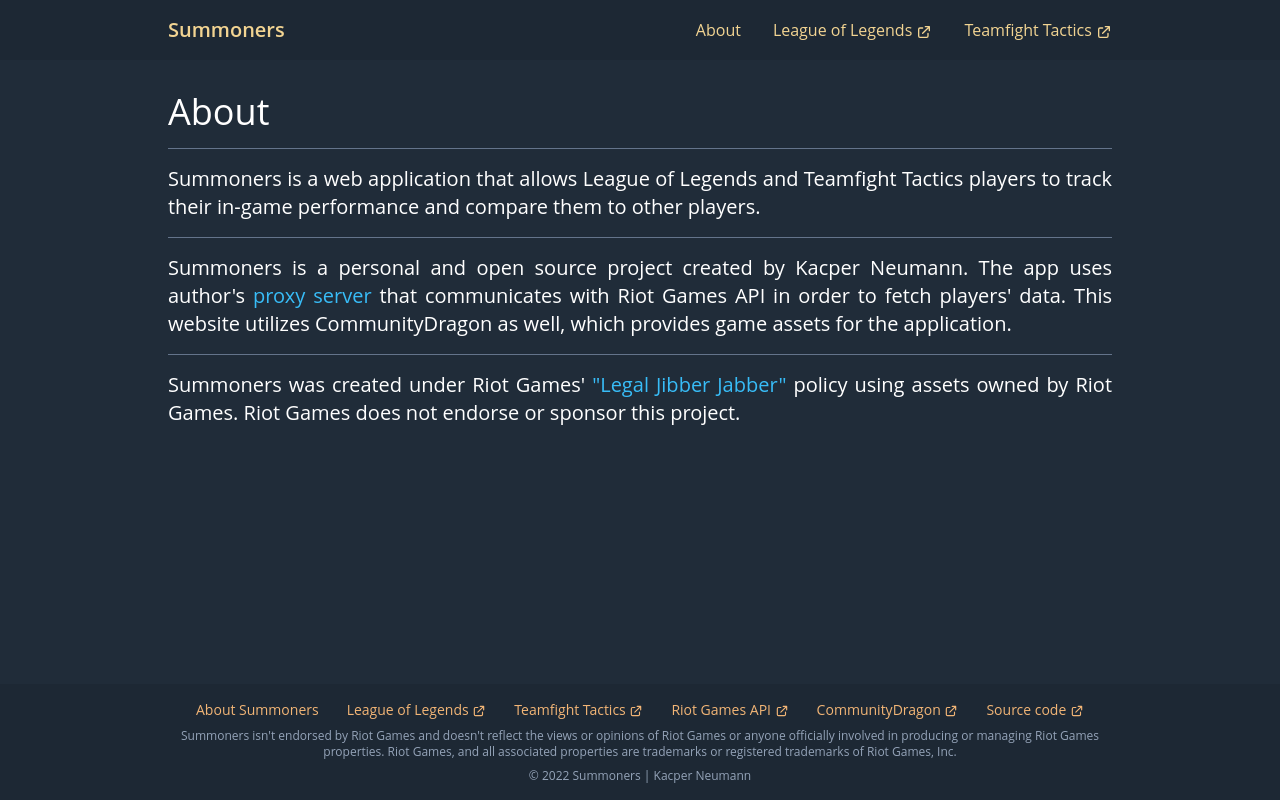
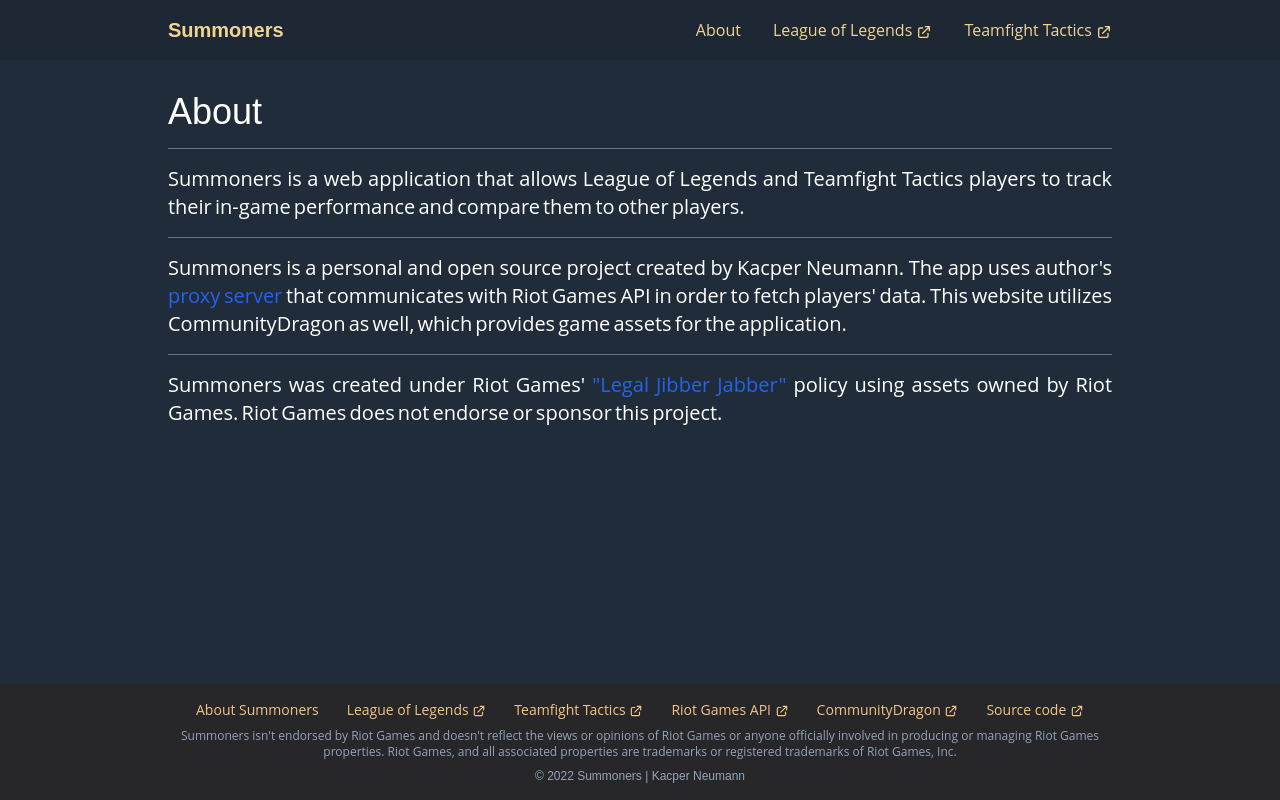
Before and after one commit to Neukz/summoners, a React (Create React App) app: page /about in a window 1280 px wide. Built offline with nearby package versions, Linux system fonts and the light colour scheme.

Commit message:
Changed colors and fonts

```diff
--- a/src/components/QueueCard.jsx
+++ b/src/components/QueueCard.jsx
@@ -5,7 +5,7 @@
 	}
 
 	return (
-		<div className="rounded-xl divide-y divide-slate-600 bg-primary-light text-slate-400 text-sm">
+		<div className="rounded-xl divide-y divide-slate-600 bg-primary-dark text-slate-400 text-sm shadow-md">
 			{/* Queue */}
 			<h3 className="text-white px-4 py-2">{queue.queueType}</h3>
 
--- a/src/components/SearchSummonerForm.jsx
+++ b/src/components/SearchSummonerForm.jsx
@@ -22,7 +22,7 @@
 			<div className="flex justify-center space-x-4 mb-4">
 				{/* Summoner name text field */}
 				<input
-					className="outline-none w-full bg-primary-light rounded-full pl-4 placeholder:text-slate-400 caret-secondary max-w-md"
+					className="outline-none w-full bg-primary-light rounded-full pl-4 shadow max-w-md placeholder:text-slate-400 focus:shadow-md"
 					type="text"
 					placeholder="Name"
 					required
@@ -46,7 +46,7 @@
 			<div className="flex flex-wrap justify-center gap-3">
 				{regions.map(region => (
 					<abbr
-						className={`no-underline rounded px-2 py-1 cursor-pointer hover:translate-y-1 duration-100 ${
+						className={`no-underline rounded px-2 py-1 font-medium cursor-pointer shadow hover:translate-y-1 duration-100 ${
 							region.abbreviation === selectedRegion
 								? 'bg-secondary text-primary-dark'
 								: 'bg-primary-light'
--- a/src/components/SummonerProfile.jsx
+++ b/src/components/SummonerProfile.jsx
@@ -13,7 +13,7 @@
 				alt=""
 			/>
 
-			<h2 className="text-lg font-bold">{summoner.name}</h2>
+			<h2 className="text-lg font-montserrat font-semibold">{summoner.name}</h2>
 
 			<div className="text-slate-400 text-sm">
 				Level {summoner.summonerLevel}
--- a/src/components/layout/Footer.jsx
+++ b/src/components/layout/Footer.jsx
@@ -2,18 +2,18 @@
 
 const Footer = () => {
 	return (
-		<footer className="bg-primary-dark w-full z-10">
+		<footer className="bg-zinc-800 text-slate-400 w-full z-10">
 			<div className="container mx-auto p-4 space-y-2 text-center text-xs">
 				<FooterNavigation />
 
-				<p className="text-slate-400">
+				<p>
 					Summoners isn't endorsed by Riot Games and doesn't reflect the views
 					or opinions of Riot Games or anyone officially involved in producing
 					or managing Riot Games properties. Riot Games, and all associated
 					properties are trademarks or registered trademarks of Riot Games, Inc.
 				</p>
 
-				<p className="text-slate-400" translate="no">
+				<p className="font-montserrat" translate="no">
 					&copy; 2022 Summoners | Kacper Neumann
 				</p>
 			</div>
--- a/src/components/layout/FooterNavigation.jsx
+++ b/src/components/layout/FooterNavigation.jsx
@@ -3,41 +3,41 @@
 
 const FooterNavigation = () => {
 	return (
-		<nav className="text-secondary-dark w-full lg:text-sm">
+		<nav className="text-secondary w-full lg:text-sm">
 			<ul className="grid gap-y-1 grid-cols-2 sm:grid-cols-3 md:gap-y-0 lg:flex lg:justify-evenly">
-				<li className="order-1 sm:order-none">
+				<li className="order-1 sm:order-none hover:text-secondary-dark">
 					<Link to="about">About Summoners</Link>
 				</li>
 
-				<li className="order-3 sm:order-none">
+				<li className="order-3 sm:order-none hover:text-secondary-dark">
 					<OutgoingLink
 						name="League of Legends"
 						href="https://leagueoflegends.com"
 					/>
 				</li>
 
-				<li className="order-5 sm:order-none">
+				<li className="order-5 sm:order-none hover:text-secondary-dark">
 					<OutgoingLink
 						name="Teamfight Tactics"
 						href="https://teamfighttactics.leagueoflegends.com"
 					/>
 				</li>
 
-				<li className="order-2 sm:order-none">
+				<li className="order-2 sm:order-none hover:text-secondary-dark">
 					<OutgoingLink
 						name="Riot Games API"
 						href="https://developer.riotgames.com"
 					/>
 				</li>
 
-				<li className="order-4 sm:order-none">
+				<li className="order-4 sm:order-none hover:text-secondary-dark">
 					<OutgoingLink
 						name="CommunityDragon"
 						href="https://communitydragon.org"
 					/>
 				</li>
 
-				<li className="order-6 sm:order-none">
+				<li className="order-6 sm:order-none hover:text-secondary-dark">
 					<OutgoingLink
 						name="Source code"
 						href="https://github.com/Neukz/summoners"
--- a/src/components/layout/Navbar.jsx
+++ b/src/components/layout/Navbar.jsx
@@ -6,7 +6,11 @@
 	return (
 		<nav className="bg-primary-dark text-secondary-light w-full z-10 relative">
 			<div className="container mx-auto p-4 flex justify-between items-center">
-				<Link to="/" className="text-xl font-semibold" translate="no">
+				<Link
+					to="/"
+					className="text-xl font-montserrat font-semibold"
+					translate="no"
+				>
 					Summoners
 				</Link>
 
--- a/src/pages/About.jsx
+++ b/src/pages/About.jsx
@@ -1,8 +1,8 @@
 const About = () => {
 	return (
-		<div className="divide-y divide-slate-500 text-lg text-justify sm:text-xl ">
+		<div className="divide-y divide-slate-500 text-lg text-justify-fixed sm:text-xl ">
 			<header className="py-4">
-				<h1 className="text-center text-2xl md:text-left md:text-3xl lg:text-4xl">
+				<h1 className="font-montserrat text-center text-2xl md:text-left md:text-3xl lg:text-4xl">
 					About
 				</h1>
 			</header>
@@ -17,7 +17,7 @@
 				Summoners is a personal and open source project created by Kacper
 				Neumann. The app uses author's{' '}
 				<a
-					className="text-sky-400"
+					className="text-blue-600 hover:text-blue-700"
 					href="https://github.com/Neukz/neukz-api"
 					target="_blank"
 				>
@@ -31,7 +31,7 @@
 			<p className="py-4">
 				Summoners was created under Riot Games'{' '}
 				<a
-					className="text-sky-400"
+					className="text-blue-600 hover:text-blue-700"
 					href="https://www.riotgames.com/legal"
 					target="_blank"
 				>
--- a/src/pages/Home.jsx
+++ b/src/pages/Home.jsx
@@ -5,7 +5,7 @@
 		<>
 			<div className="flex justify-center items-center md:flex-col">
 				<header className="hidden sm:block">
-					<h1 className="text-2xl md:text-3xl lg:text-4xl">
+					<h1 className="font-montserrat text-2xl md:text-3xl lg:text-4xl">
 						<span className="text-secondary">LoL</span> &amp;{' '}
 						<span className="text-secondary">TFT</span> stats for your favorite{' '}
 						<span className="text-secondary">Summoners</span>.
```
